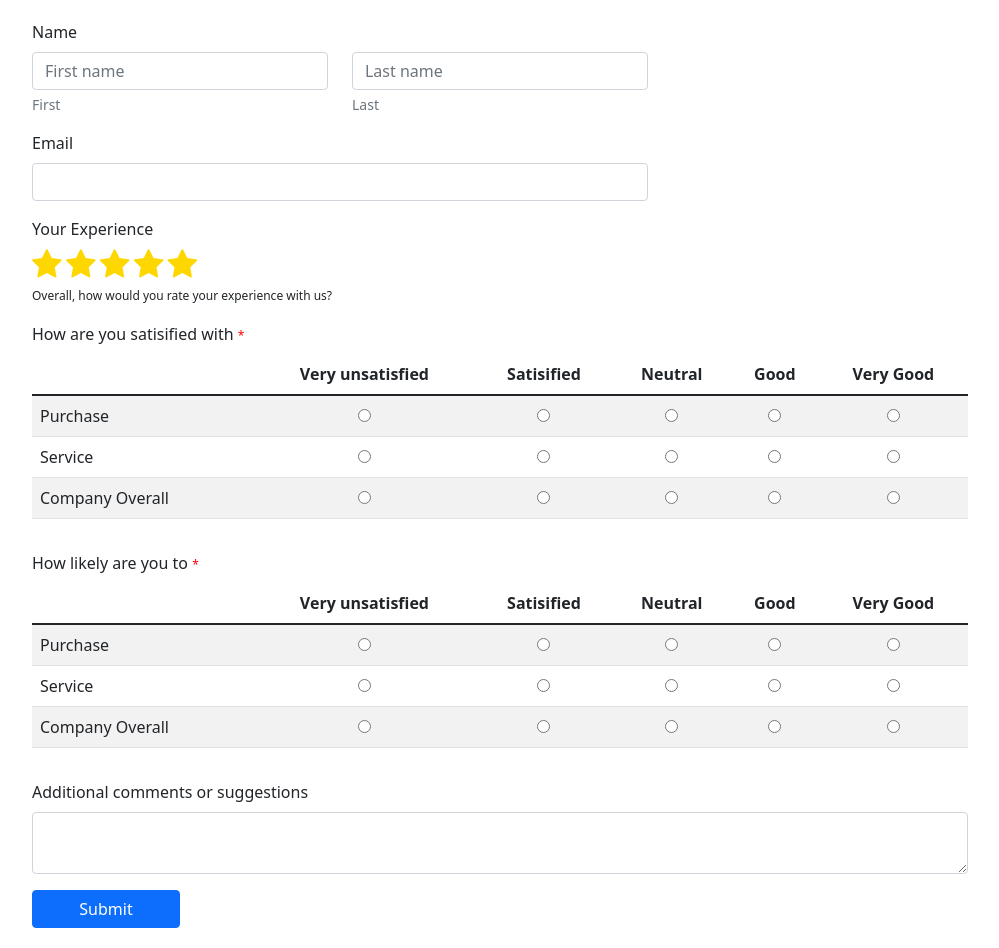
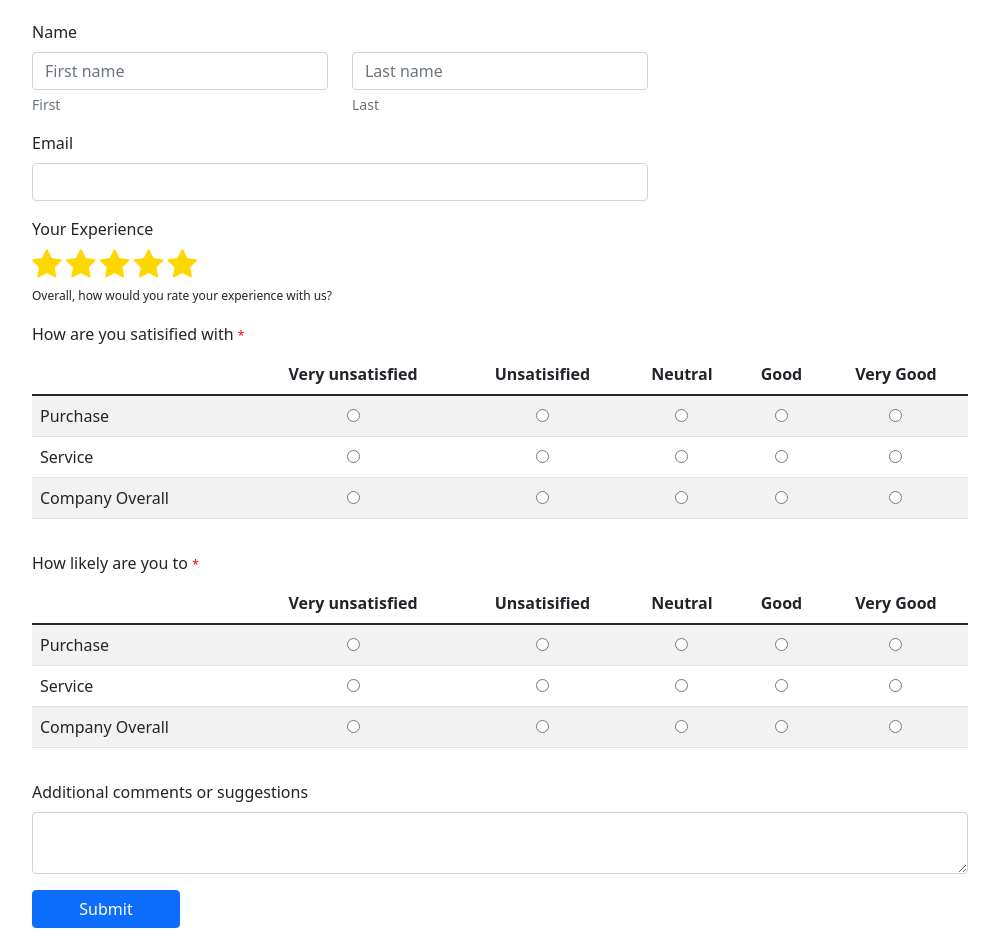
Before and after one commit to AbulHissam/survey-form, a plain HTML site: page index.html in a window 1280 px wide. Shown: the whole page, without its empty margins (140-1139 px from the left). Drawn offline with nearby package versions, Linux system fonts and the light colour scheme.

Commit message:
Update index.html

```diff
--- a/index.html
+++ b/index.html
@@ -70,7 +70,7 @@
                 <thead>
                   <th>&nbsp;</th>
                   <th>Very unsatisfied</th>
-                  <th>Satisified</th>
+                  <th>Unsatisified</th>
                   <th>Neutral</th>
                   <th>Good</th>
                   <th>Very Good</th>
@@ -112,7 +112,7 @@
                 <thead>
                   <th>&nbsp;</th>
                   <th>Very unsatisfied</th>
-                  <th>Satisified</th>
+                  <th>Unsatisified</th>
                   <th>Neutral</th>
                   <th>Good</th>
                   <th>Very Good</th>
```
